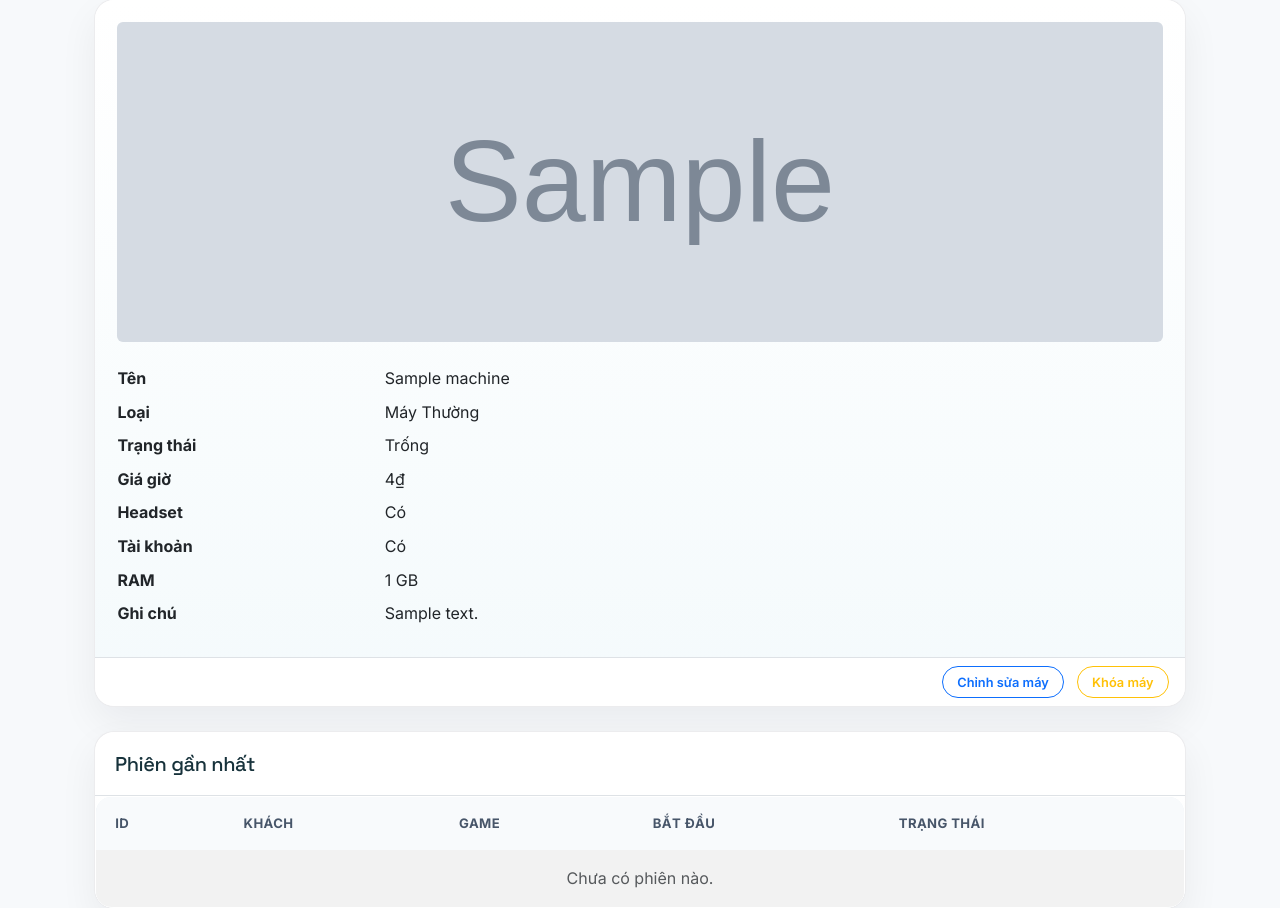
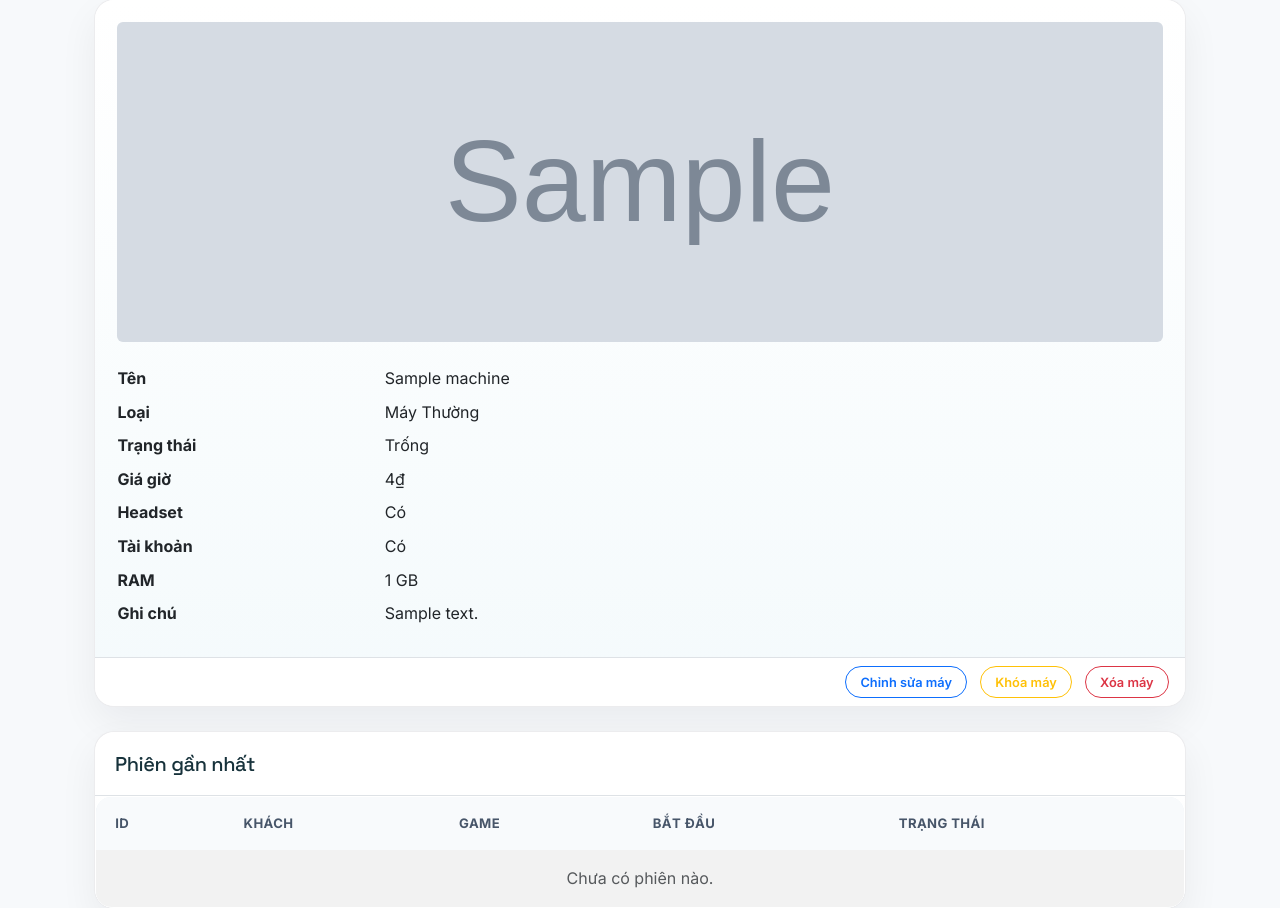
Before and after one commit to pthloi2004-maker/tiemnetmimile, a Django app: page /machines/1/ in a window 1280 px wide; the page is wider, and only the part inside the window is pictured. Shown: the part 251-1159 px from the top of that part. Run offline with Django 5.2, Linux system fonts and the light colour scheme; a user stored in the database is signed in; tables that the repository leaves empty hold one stand-in row (values such as "Sample post"); grey boxes marked "Sample" are stand-in pictures; data that the repository does not hold is empty; parts of the project's set-up code (start-up, migrations or seed data) failed here and were passed over.

Commit message:
Add safe machine deletion

```diff
--- a/app/templates/app/machine/detail.html
+++ b/app/templates/app/machine/detail.html
@@ -54,6 +54,10 @@
             <a href="{% url 'app:machine_toggle_lock' machine.id %}" class="btn btn-sm btn-outline-warning">
                 {% if machine.is_locked %}Mở khóa máy{% else %}Khóa máy{% endif %}
             </a>
+            <form method="post" action="{% url 'app:machine_delete' machine.id %}" class="d-inline" onsubmit="return confirm('Xóa {{ machine.name }}? Thao tác này không thể hoàn tác.');">
+                {% csrf_token %}
+                <button type="submit" class="btn btn-sm btn-outline-danger ms-2">Xóa máy</button>
+            </form>
         </div>
     </div>
 
--- a/app/urls.py
+++ b/app/urls.py
@@ -14,6 +14,7 @@ urlpatterns = [
     path('machines/add/',                views.machine_add,    name='machine_add'),
     path('machines/<int:machine_id>/',   views.machine_detail, name='machine_detail'),
     path('machines/<int:machine_id>/edit/', views.machine_edit, name='machine_edit'),
+    path('machines/<int:machine_id>/delete/', views.machine_delete, name='machine_delete'),
     path('machines/<int:machine_id>/toggle-lock/', views.machine_toggle_lock, name='machine_toggle_lock'),
     path('api/machines/',                views.api_machines,   name='api_machines'),
     path('api/machines/<int:machine_id>/action/', views.api_machine_action, name='api_machine_action'),
--- a/app/views.py
+++ b/app/views.py
@@ -170,6 +170,23 @@ def machine_edit(request, machine_id):
         'title': f'Chỉnh Sửa Máy {machine.name}',
         'submit_label': 'Lưu Thay Đổi',
     })
+
+
+@require_POST
+@role_required(['owner', 'staff', 'tech'])
+def machine_delete(request, machine_id):
+    machine = get_object_or_404(Machine, id=machine_id)
+    if Session.objects.filter(machine=machine).exists():
+        messages.error(
+            request,
+            f'Không thể xóa {machine.name} vì máy đã có lịch sử phiên. Hãy khóa máy thay vì xóa.'
+        )
+        return redirect('app:machine_detail', machine_id=machine.id)
+
+    name = machine.name
+    machine.delete()
+    messages.success(request, f'Đã xóa máy {name}.')
+    return redirect('app:machine_list')
 
 
 @role_required(['owner', 'staff', 'tech'])
```
